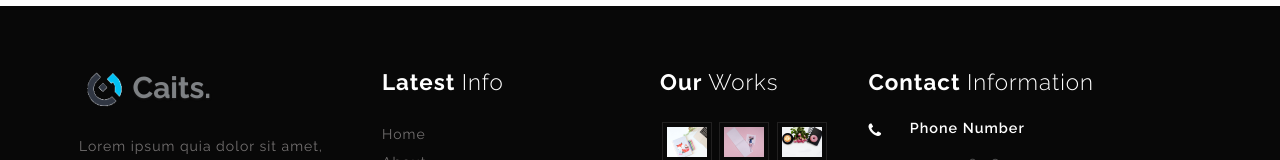
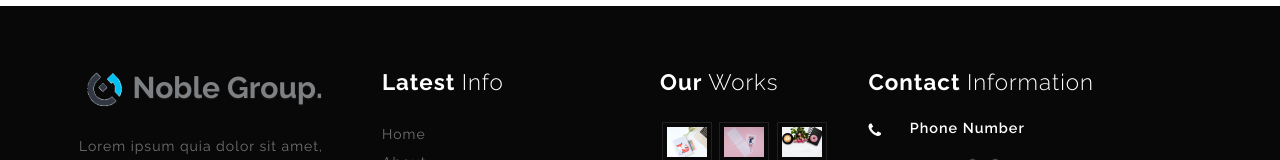
Before and after one commit to csbanda/Caitslegacy, a plain HTML site: page portfolio.html in a window 1280 px wide. Shown: the part 5049-5209 px from the top of the page. Drawn offline with nearby package versions, Linux system fonts and the light colour scheme; a script that the page names is missing.

Commit message:
additional noble

```diff
--- a/portfolio.html
+++ b/portfolio.html
@@ -298,7 +298,7 @@ ga('create', 'UA-30027142-1', 'w3layouts.com');
 	<div class="footer">
 		<div class="footer_inner_info_w3ls_agileits">
 			<div class="col-md-3 footer-left">
-				<h2><a href="index.html"><img src="./images/Caitslogo.png" height="40px"> Caits.</a></h2>
+				<h2><a href="index.html"><img src="./images/Caitslogo.png" height="40px"> Noble Group.</a></h2>
 				<p>Lorem ipsum quia dolor sit amet, consectetur, adipisci velit, sed quia non numquam eius modi tempora.</p>
 				<ul class="social-nav model-3d-0 footer-social social two">
 					<li>
```
